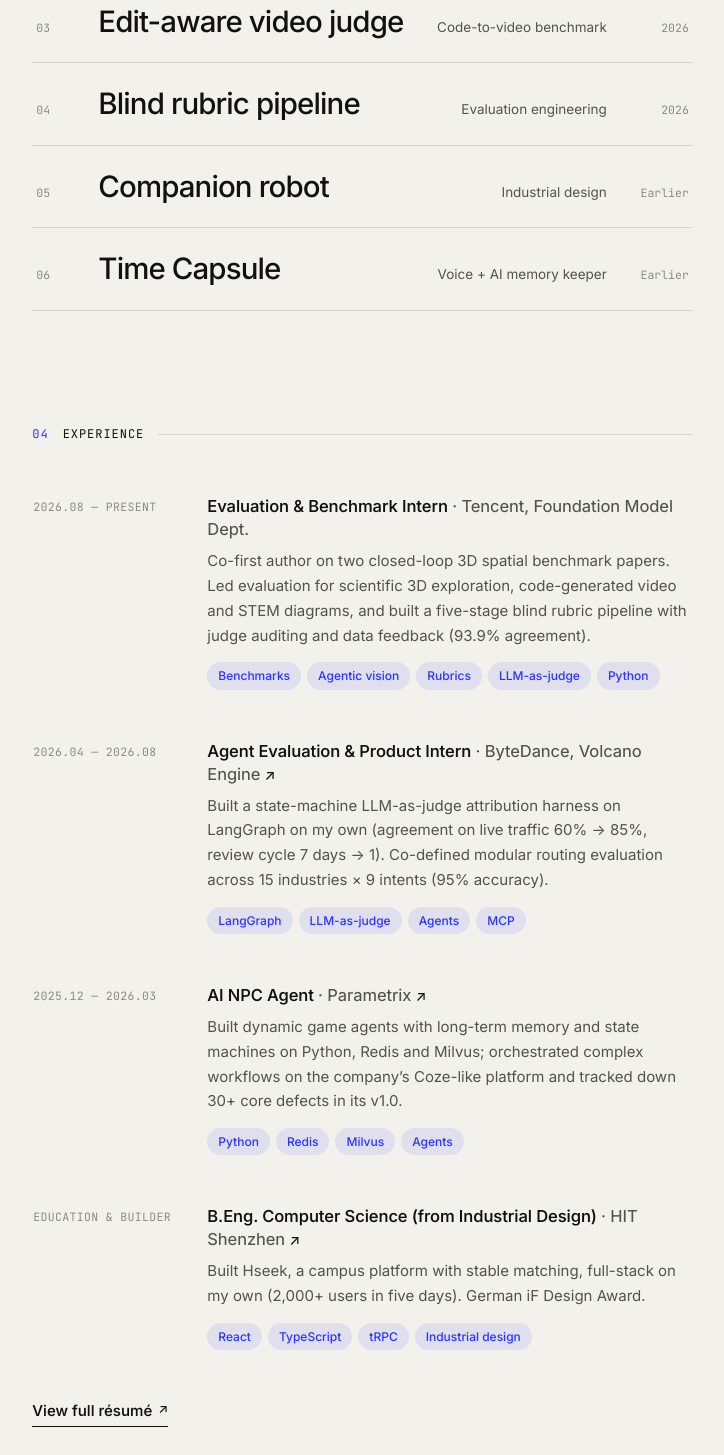
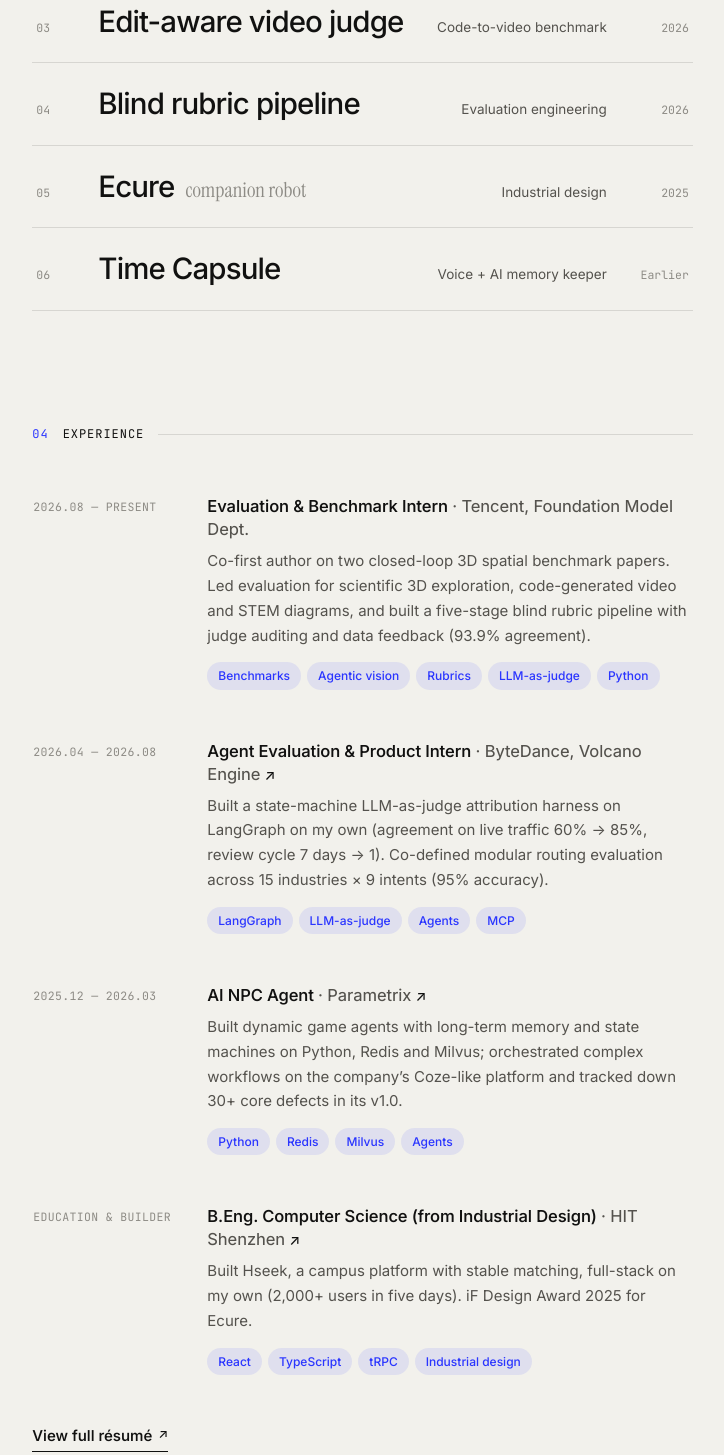
Before and after one commit to ZK-Yuan/ZK-Yuan.github.io, a plain HTML site: page index.html in a window 1280 px wide. Shown: the part 2250-3705 px from the top of the page, without its empty margins (536-1260 px from the left). Drawn offline with Linux system fonts and the light colour scheme.

Commit message:
CV: replace skills with projects & honors (Hseek, iF 2025 Ecure, C-IDEA 2024); link Ecure on site
Co-authored-by: Cursor <cursoragent@cursor.com>

```diff
--- a/index.html
+++ b/index.html
@@ -139,8 +139,8 @@
           <span class="w-n">03</span><span class="w-t"><span class="en">Edit-aware video judge</span><span class="zh">逐帧视频修改判分</span></span><span class="w-c"><span class="en">Code-to-video benchmark</span><span class="zh">代码生成视频基准</span></span><span class="w-y">2026</span></div></li>
         <li><div class="work r" data-preview="tile" data-tile="Must / Nice" data-sub-en="rubrics written blind" data-sub-zh="不看答案写 Rubric">
           <span class="w-n">04</span><span class="w-t"><span class="en">Blind rubric pipeline</span><span class="zh">盲产 Rubric 链路</span></span><span class="w-c"><span class="en">Evaluation engineering</span><span class="zh">评测工程</span></span><span class="w-y">2026</span></div></li>
-        <li><div class="work r" data-preview="tile" data-tile="iF" data-sub-en="iF Design Award" data-sub-zh="iF 设计奖">
-          <span class="w-n">05</span><span class="w-t"><span class="en">Companion robot</span><span class="zh">孤独症儿童陪伴机器人</span></span><span class="w-c"><span class="en">Industrial design</span><span class="zh">工业设计</span></span><span class="w-y"><span class="en">Earlier</span><span class="zh">更早</span></span></div></li>
+        <li><a class="work r" href="https://ifdesign.com/en/winner-ranking/project/ecure/706776" target="_blank" rel="noopener" data-preview="tile" data-tile="iF" data-sub-en="iF Design Award 2025" data-sub-zh="iF 设计奖 2025">
+          <span class="w-n">05</span><span class="w-t">Ecure <small><span class="en">companion robot</span><span class="zh">孤独症儿童陪伴机器人</span></small></span><span class="w-c"><span class="en">Industrial design</span><span class="zh">工业设计</span></span><span class="w-y">2025</span></a></li>
         <li><div class="work r" data-preview="tile" data-tile="50+" data-sub-en="older adults interviewed" data-sub-zh="位长辈深度访谈">
           <span class="w-n">06</span><span class="w-t"><span class="en">Time Capsule</span><span class="zh">时间胶囊</span></span><span class="w-c"><span class="en">Voice + AI memory keeper</span><span class="zh">语音 + AI 回忆记录</span></span><span class="w-y"><span class="en">Earlier</span><span class="zh">更早</span></span></div></li>
       </ul>
@@ -178,7 +178,7 @@
           <span class="job-date"><span class="en">Education &amp; Builder</span><span class="zh">教育与作品</span></span>
           <div class="job-main">
             <h3><a href="https://hseek.cn" target="_blank" rel="noopener"><span class="en">B.Eng. Computer Science (from Industrial Design)</span><span class="zh">计算机科学与技术（转自工业设计）</span> <span class="at">· <span class="en">HIT Shenzhen</span><span class="zh">哈尔滨工业大学（深圳）</span></span> <span class="arr">↗</span></a></h3>
-            <p><span class="en">Built Hseek, a campus platform with stable matching, full-stack on my own (2,000+ users in five days). German iF Design Award.</span><span class="zh">独立全栈实现稳定匹配算法与校园平台 Hseek（5 天覆盖 2,000+ 用户）；获德国 iF Design Award。</span></p>
+            <p><span class="en">Built Hseek, a campus platform with stable matching, full-stack on my own (2,000+ users in five days). iF Design Award 2025 for Ecure.</span><span class="zh">独立全栈实现稳定匹配算法与校园平台 Hseek（5 天覆盖 2,000+ 用户）；Ecure 获 iF Design Award 2025。</span></p>
             <ul class="tags"><li>React</li><li>TypeScript</li><li>tRPC</li><li>Industrial design</li></ul>
           </div>
         </li>
```
Also changed, not shown: 1 other file.
